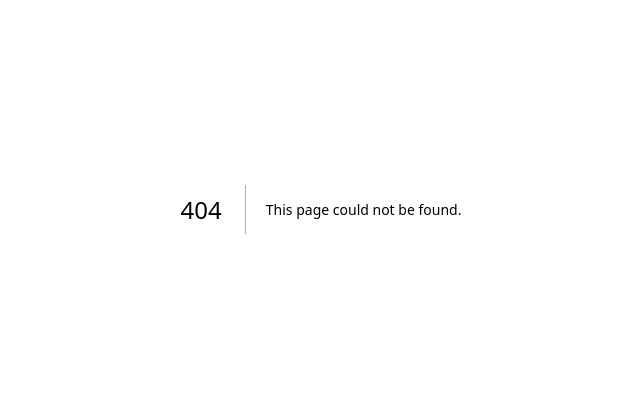
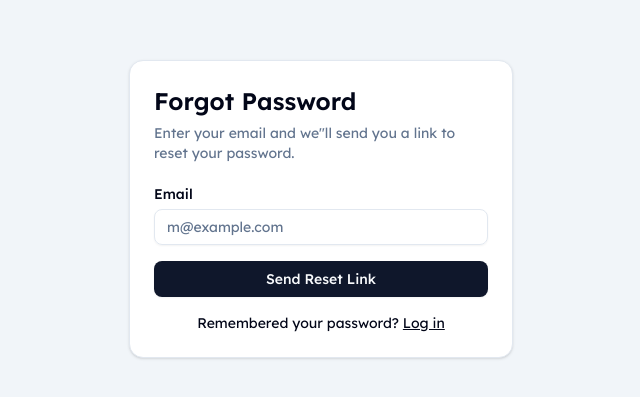
Before and after one commit to dhlananhh/synapse-client, a Next.js app: page /forgot-password in a window 1280 px wide. Before the commit this address had no page. Shown: the part 191-588 px from the top of the page, without its empty margins (319-959 px from the left). Built offline with nearby package versions, Linux system fonts and the light colour scheme.

Commit message:
feat: implement forgot password page

```diff
--- /dev/null
+++ b/src/app/(auth)/forgot-password/page.tsx
@@ -0,0 +1,5 @@
+import ForgotPasswordForm from "@/components/features/auth/ForgotPasswordForm";
+
+export default function ForgotPasswordPage() {
+  return <ForgotPasswordForm />;
+}
```
